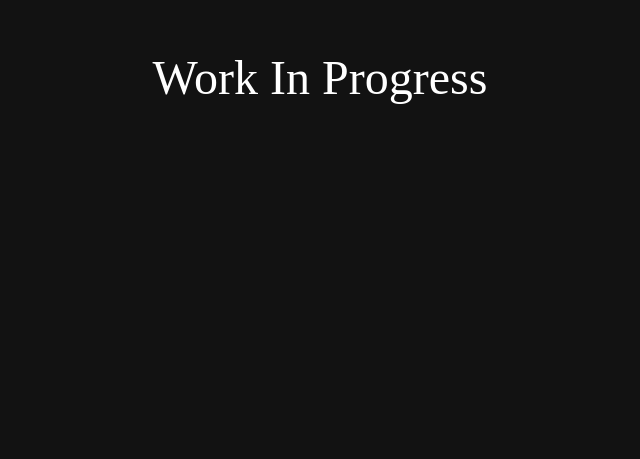
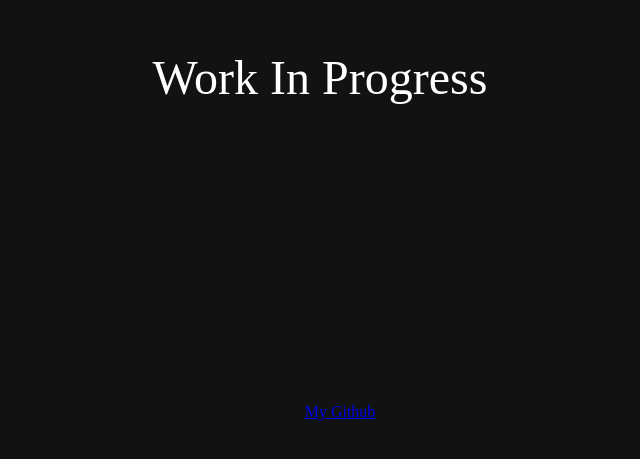
Before and after one commit to jordankalebpage/benemortasia.github.io, a plain HTML site: page index.html in a window 1280 px wide. Shown: the part 323-782 px from the top of the page, without its empty margins (320-960 px from the left). Drawn offline with Linux system fonts and the light colour scheme.

Commit message:
Added title and footer

```diff
--- a/index.html
+++ b/index.html
@@ -1,10 +1,14 @@
 <html>
 <head>
+<title>JKP Studios</title>
 <link rel="stylesheet" href="styles.css">
 </head>
 <body>
 <div class=container1>
 <p>Work In Progress
 </div>
+<div class=footer>
+<ul><a href="https://www.github.com/benemortasia">My Github</a></ul>
+</div>
 </body>
 </html>
--- a/styles.css
+++ b/styles.css
@@ -18,3 +18,11 @@ div.container1 p {
 	transform: translate(-50%, -50%);
 	font-size: 48
 }
+
+.footer {
+	position: fixed;
+	left: 0;
+	bottom: 5%;
+	width: 100%;
+	text-align: center
+}
```
